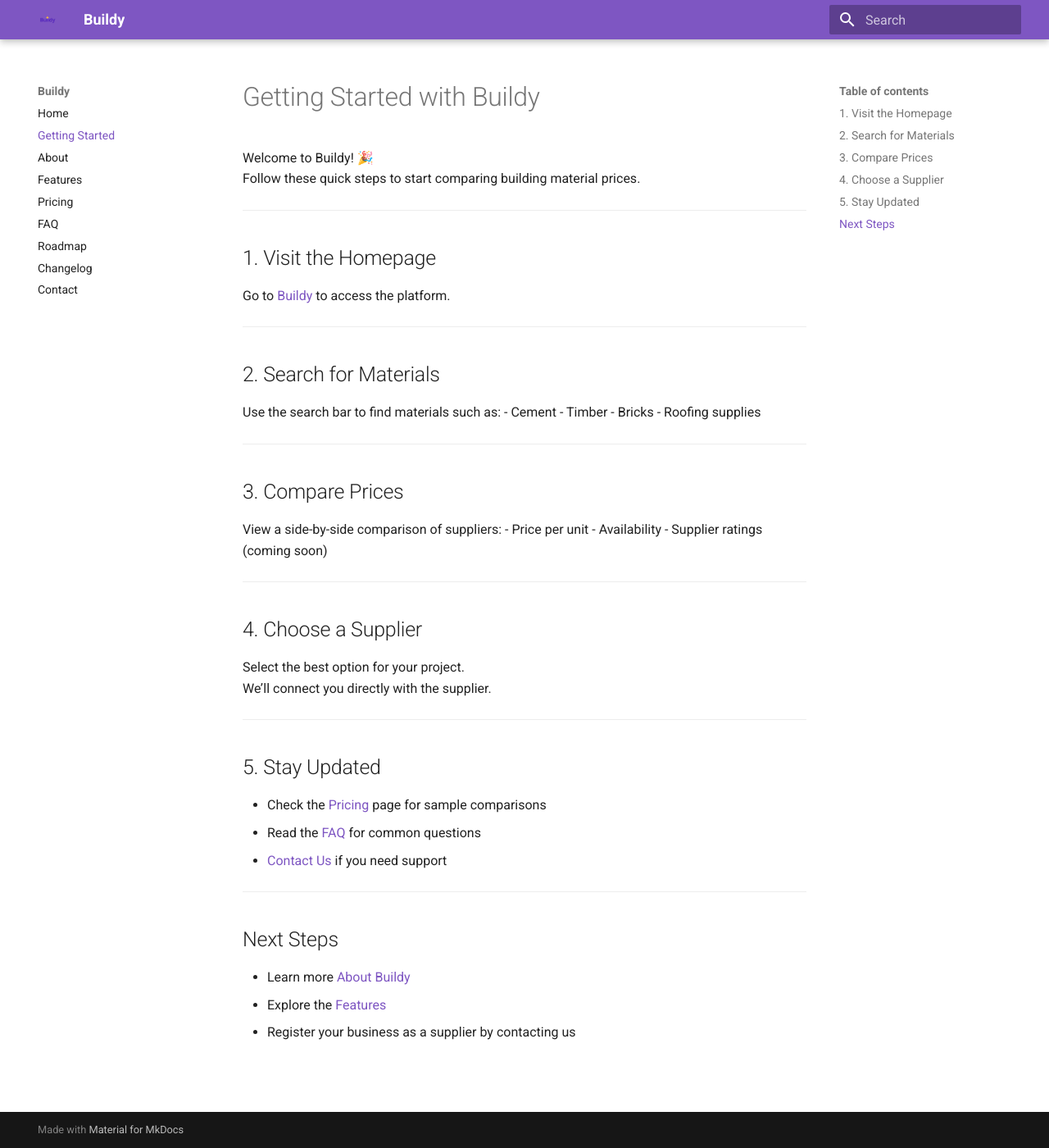
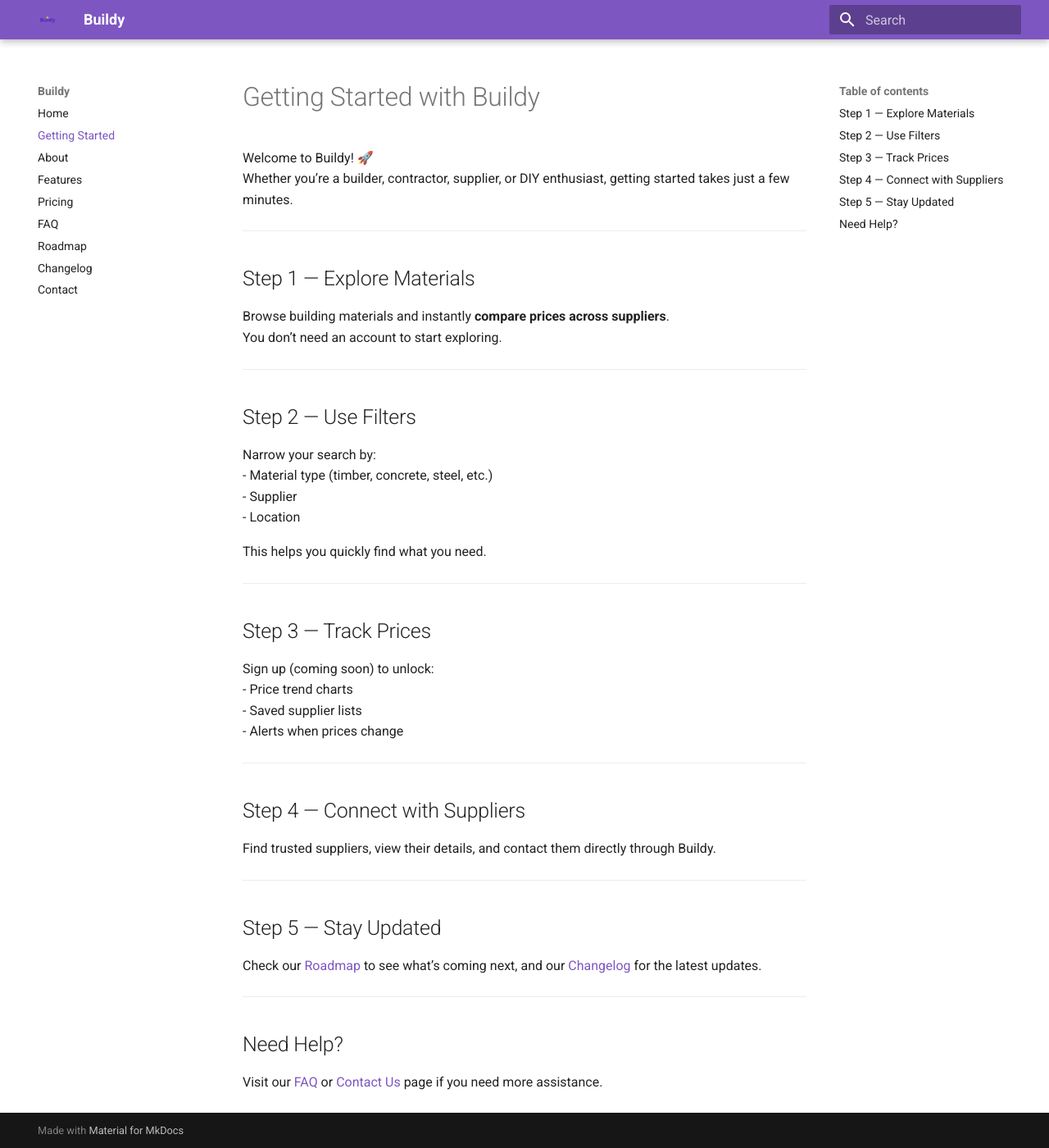
Before and after one commit to Kello54/Buildy, an MkDocs documentation site: the page built from docs/getting-started.md, in a window 1280 px wide and 1400 px high. Shown: the whole window at 82% size. Built offline with MkDocs 1.6.1 and Material for MkDocs 9.7.7, drawn with Linux system fonts in a browser that asks for light colours.

Commit message:
Update getting-started.md

```diff
--- a/docs/getting-started.md
+++ b/docs/getting-started.md
@@ -1,46 +1,49 @@
 # Getting Started with Buildy
 
-Welcome to Buildy! 🎉
-Follow these quick steps to start comparing building material prices.
+Welcome to Buildy! 🚀
+Whether you’re a builder, contractor, supplier, or DIY enthusiast, getting started takes just a few minutes.
 
 ---
 
-## 1. Visit the Homepage
-Go to [Buildy](index.md) to access the platform.
+## Step 1 — Explore Materials
+
+Browse building materials and instantly **compare prices across suppliers**.
+You don’t need an account to start exploring.
 
 ---
 
-## 2. Search for Materials
-Use the search bar to find materials such as:
-- Cement
-- Timber
-- Bricks
-- Roofing supplies
+## Step 2 — Use Filters
+
+Narrow your search by:
+- Material type (timber, concrete, steel, etc.)
+- Supplier
+- Location
+
+This helps you quickly find what you need.
 
 ---
 
-## 3. Compare Prices
-View a side-by-side comparison of suppliers:
-- Price per unit
-- Availability
-- Supplier ratings (coming soon)
+## Step 3 — Track Prices
+
+Sign up (coming soon) to unlock:
+- Price trend charts
+- Saved supplier lists
+- Alerts when prices change
 
 ---
 
-## 4. Choose a Supplier
-Select the best option for your project.
-We’ll connect you directly with the supplier.
+## Step 4 — Connect with Suppliers
+
+Find trusted suppliers, view their details, and contact them directly through Buildy.
 
 ---
 
-## 5. Stay Updated
-- Check the [Pricing](pricing.md) page for sample comparisons
-- Read the [FAQ](faq.md) for common questions
-- [Contact Us](contact.md) if you need support
+## Step 5 — Stay Updated
+
+Check our [Roadmap](roadmap.md) to see what’s coming next, and our [Changelog](changelog.md) for the latest updates.
 
 ---
 
-## Next Steps
-- Learn more [About Buildy](about.md)
-- Explore the [Features](features.md)
-- Register your business as a supplier by contacting us
+## Need Help?
+
+Visit our [FAQ](faq.md) or [Contact Us](contact.md) page if you need more assistance.
```
